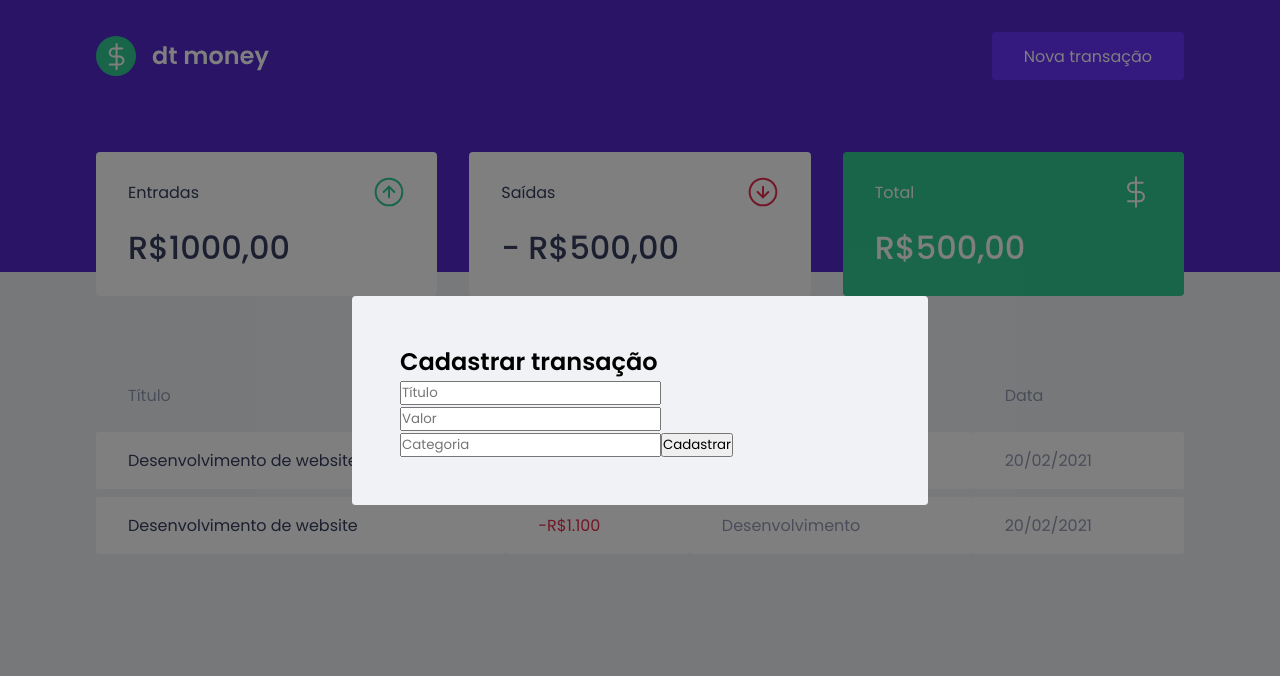
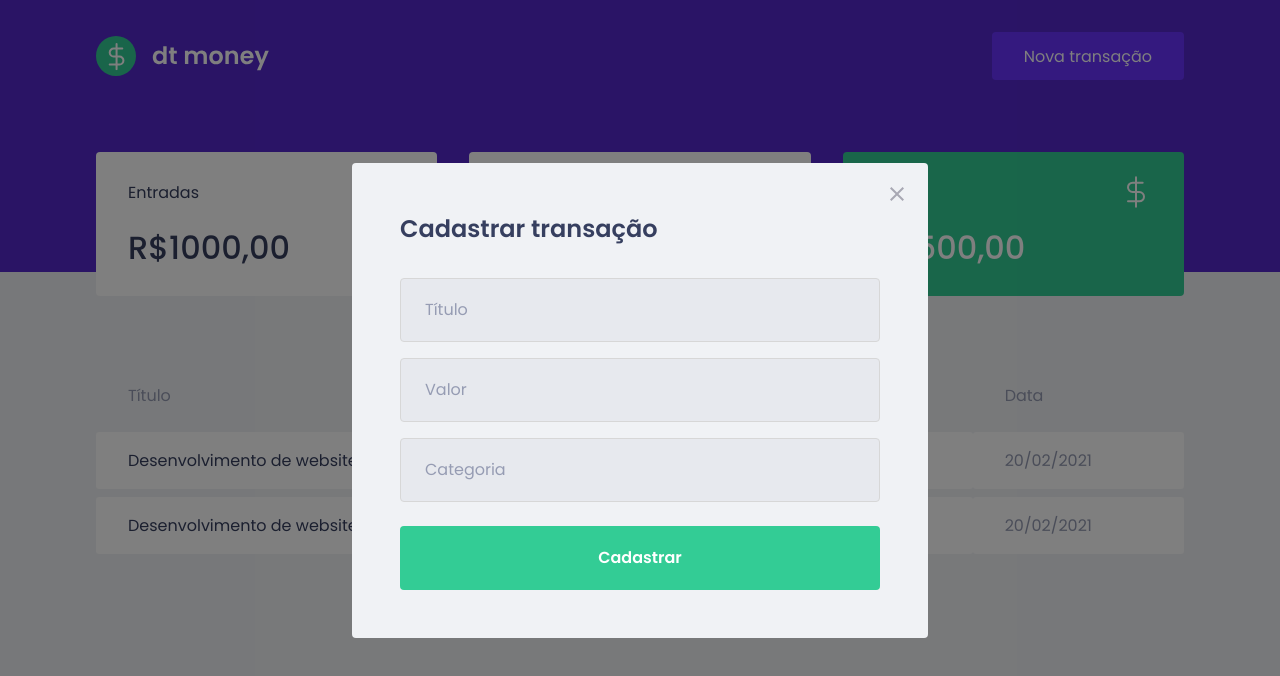
Before and after one commit to Gildinei/rocketseat-ignite-gsa-money, a React (Create React App) app: page / in a window 1280 px wide. Both pictures are taken after a click on the button "Nova transação". Shown: the top 676 px of the page. Built offline with nearby package versions, Linux system fonts and the light colour scheme; no server answers; what miragejs would draw is missing.

Commit message:
Feat: adiciona Modal Content

```diff
--- a/src/components/NewTransactionModal/index.tsx
+++ b/src/components/NewTransactionModal/index.tsx
@@ -1,4 +1,5 @@
 import Modal from 'react-modal';
+import closeImg from '../../assets/close.svg';
 import { Container } from './styles';
 
 interface NewTransactionModalProps {
@@ -14,6 +15,14 @@
             overlayClassName='react-modal-overlay'
             className='react-modal-content'
         >
+            <button
+                type='button'
+                onClick={onRequestClose}
+                className='react-modal-close'
+            >
+                <img src={closeImg} alt="Fechar modal" />
+            </button>
+
             <Container>
                 <h2>Cadastrar transação</h2>
 
--- a/src/components/NewTransactionModal/styles.ts
+++ b/src/components/NewTransactionModal/styles.ts
@@ -1,3 +1,46 @@
 import styled from "styled-components";
 
-export const Container = styled.form``;
+export const Container = styled.form`
+    h2 {
+        color: var(--text-title);
+        font-size: 1.5rem;
+        margin-bottom: 2rem;
+    }
+
+    input {
+        width: 100%;
+        padding: 0 1.5rem;
+        height: 4rem;
+        border-radius: 0.25rem;
+        border: 1px solid #d7d7d7;
+        background: #e7e9ee;
+        font-weight: 400;
+        font-size: 1rem;
+
+        &::placeholder {
+            color: var(--text-body);
+        }
+
+        & + input {
+            margin-top: 1rem;
+        }
+    }
+
+    button[type="submit"] {
+        width: 100%;
+        padding: 0 1.5rem;
+        height: 4rem;
+        background: var(--green);
+        color: #FFF;
+        border-radius: 0.25rem;
+        border: 0;
+        font-size: 1rem;
+        margin-top: 1.5rem;
+        transition: filter 0.2s;
+        font-weight: 600;
+
+        &:hover {
+            filter: brightness(0.9);
+        }
+    }
+`;
--- a/src/styles/global.ts
+++ b/src/styles/global.ts
@@ -67,8 +67,21 @@
         width: 100%;
         max-width: 576px;
         padding: 3rem;
-        border-radius: 0.24rem;
+        border-radius: 0.25rem;
         background: var(--background);
         position: relative;
     }
+
+    .react-modal-close {
+        position: absolute;
+        right: 1.5rem;
+        top: 1.5rem;
+        border: 0;
+        background: transparent;
+        transition: filter 0.2s;
+
+        &:hover {
+            filter: brightness(0.8);
+        }
+    }
 `;
```
